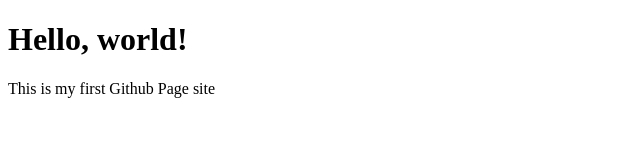
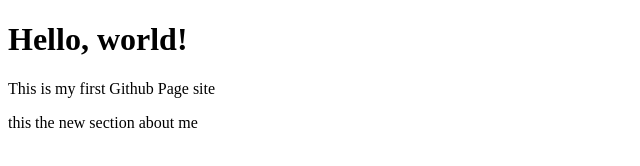
Before and after one commit to TinyTitan33/portfolio-site, a plain HTML site: page index.html in a window 1280 px wide. Shown: the whole page, without its empty margins (0-640 px from the left). Drawn offline with Linux system fonts and the light colour scheme.

```diff
--- a/index.html
+++ b/index.html
@@ -10,4 +10,7 @@
     <p>This is my first Github Page site</p>
 
 </body>
+<section>
+    this the new section about me
+</section>
 </html>
```
